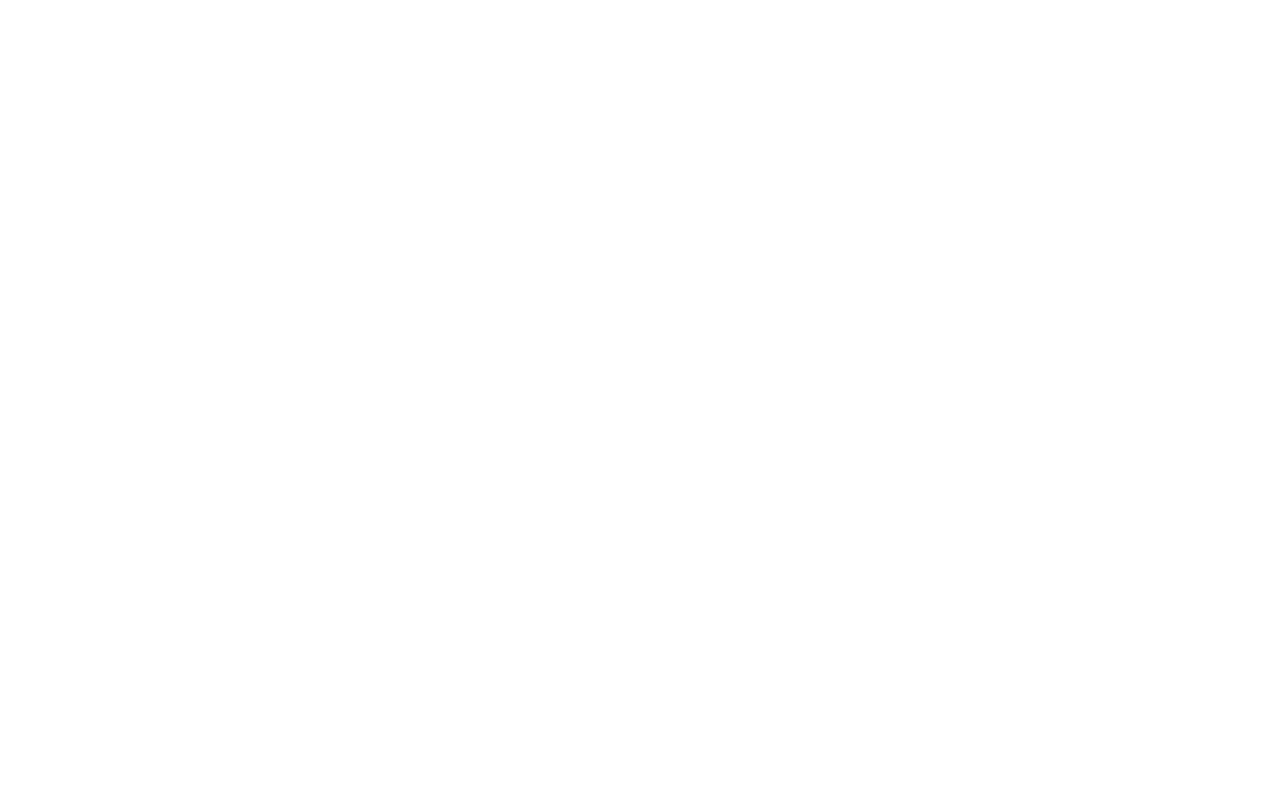
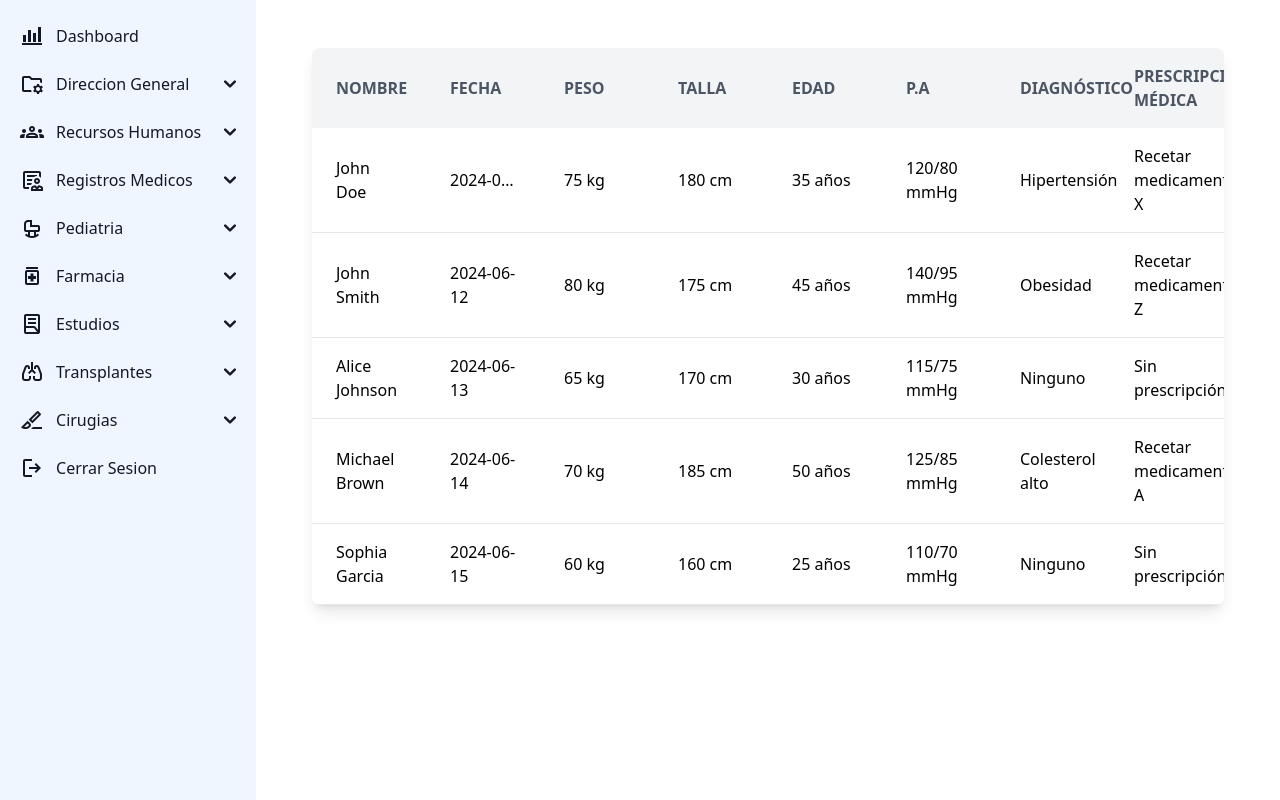
Before and after one commit to Arturo210716/hospital2.0, a Vue app in the folder Frontend/sistema-hospital/: page /listarCitas in a window 1280 px wide. Before the commit this address had no page. Built offline with nearby package versions, Linux system fonts and the light colour scheme.

Commit message:
creacion de modulo de lista para citas

```diff
--- a/Frontend/sistema-hospital/src/components/citas.vue
+++ b/Frontend/sistema-hospital/src/components/citas.vue
@@ -6,6 +6,12 @@
 
                         <!--  -->
                 <div class="mb-6">
+                    <div class="mt-4 py-2">
+                        <div>
+                            <label for="id_busqueda" class="block text-gray-700 dark:text-white mb-1">Buscar ID</label>
+                            <input type="text" id="id_busqueda" class="w-full rounded-lg border py-2 px-3 dark:bg-gray-700 dark:text-white dark:border-none" placeholder="Introduce el ID a buscar" required>
+                        </div>
+                    </div>
                     <div class="grid grid-cols-2 gap-4">
                         <div>
                             <label for="nombre" class="block text-gray-700 dark:text-white mb-1">Nombre</label>
--- /dev/null
+++ b/Frontend/sistema-hospital/src/components/citasLista.vue
@@ -0,0 +1,3 @@
+<template>
+
+</template>
--- /dev/null
+++ b/Frontend/sistema-hospital/src/components/listarCitas.vue
@@ -0,0 +1,72 @@
+<template>
+    <div class="shadow-lg rounded-lg overflow-hidden mx-4 md:mx-10 mt-8">
+        <table class="w-full table-fixed">
+          <thead>
+            <tr class="bg-gray-100">
+              <th class="w-1/4 py-4 px-6 text-left text-gray-600 font-bold uppercase">Nombre</th>
+              <th class="w-1/4 py-4 px-6 text-left text-gray-600 font-bold uppercase">Fecha</th>
+              <th class="w-1/4 py-4 px-6 text-left text-gray-600 font-bold uppercase">Peso</th>
+              <th class="w-1/4 py-4 px-6 text-left text-gray-600 font-bold uppercase">Talla</th>
+              <th class="w-1/4 py-4 px-6 text-left text-gray-600 font-bold uppercase">Edad</th>
+              <th class="w-1/4 py-4 px-6 text-left text-gray-600 font-bold uppercase">P.A</th>
+              <th class="w-1/4 py-4 px-6 text-left text-gray-600 font-bold uppercase">Diagnóstico</th>
+              <th class="w-1/4 py-4 px-6 text-left text-gray-600 font-bold uppercase">Prescripción Médica</th>
+            </tr>
+          </thead>
+          <tbody class="bg-white">
+            <tr>
+              <td class="py-4 px-6 border-b border-gray-200">John Doe</td>
+              <td class="py-4 px-6 border-b border-gray-200 truncate">2024-06-10</td>
+              <td class="py-4 px-6 border-b border-gray-200">75 kg</td>
+              <td class="py-4 px-6 border-b border-gray-200">180 cm</td>
+              <td class="py-4 px-6 border-b border-gray-200">35 años</td>
+              <td class="py-4 px-6 border-b border-gray-200">120/80 mmHg</td>
+              <td class="py-4 px-6 border-b border-gray-200">Hipertensión</td>
+              <td class="py-4 px-6 border-b border-gray-200">Recetar medicamento X</td>
+            </tr>
+            <!-- Más filas de datos aquí -->
+            <tr>
+            <td class="py-4 px-6 border-b border-gray-200">John Smith</td>
+            <td class="py-4 px-6 border-b border-gray-200">2024-06-12</td>
+            <td class="py-4 px-6 border-b border-gray-200">80 kg</td>
+            <td class="py-4 px-6 border-b border-gray-200">175 cm</td>
+            <td class="py-4 px-6 border-b border-gray-200">45 años</td>
+            <td class="py-4 px-6 border-b border-gray-200">140/95 mmHg</td>
+            <td class="py-4 px-6 border-b border-gray-200">Obesidad</td>
+            <td class="py-4 px-6 border-b border-gray-200">Recetar medicamento Z</td>
+            </tr>
+            <tr>
+                <td class="py-4 px-6 border-b border-gray-200">Alice Johnson</td>
+                <td class="py-4 px-6 border-b border-gray-200">2024-06-13</td>
+                <td class="py-4 px-6 border-b border-gray-200">65 kg</td>
+                <td class="py-4 px-6 border-b border-gray-200">170 cm</td>
+                <td class="py-4 px-6 border-b border-gray-200">30 años</td>
+                <td class="py-4 px-6 border-b border-gray-200">115/75 mmHg</td>
+                <td class="py-4 px-6 border-b border-gray-200">Ninguno</td>
+                <td class="py-4 px-6 border-b border-gray-200">Sin prescripción</td>
+            </tr>
+            <tr>
+                <td class="py-4 px-6 border-b border-gray-200">Michael Brown</td>
+                <td class="py-4 px-6 border-b border-gray-200">2024-06-14</td>
+                <td class="py-4 px-6 border-b border-gray-200">70 kg</td>
+                <td class="py-4 px-6 border-b border-gray-200">185 cm</td>
+                <td class="py-4 px-6 border-b border-gray-200">50 años</td>
+                <td class="py-4 px-6 border-b border-gray-200">125/85 mmHg</td>
+                <td class="py-4 px-6 border-b border-gray-200">Colesterol alto</td>
+                <td class="py-4 px-6 border-b border-gray-200">Recetar medicamento A</td>
+            </tr>
+            <tr>
+                <td class="py-4 px-6 border-b border-gray-200">Sophia Garcia</td>
+                <td class="py-4 px-6 border-b border-gray-200">2024-06-15</td>
+                <td class="py-4 px-6 border-b border-gray-200">60 kg</td>
+                <td class="py-4 px-6 border-b border-gray-200">160 cm</td>
+                <td class="py-4 px-6 border-b border-gray-200">25 años</td>
+                <td class="py-4 px-6 border-b border-gray-200">110/70 mmHg</td>
+                <td class="py-4 px-6 border-b border-gray-200">Ninguno</td>
+                <td class="py-4 px-6 border-b border-gray-200">Sin prescripción</td>
+            </tr>
+          </tbody>
+        </table>
+
+    </div>
+</template>
--- a/Frontend/sistema-hospital/src/router/index.js
+++ b/Frontend/sistema-hospital/src/router/index.js
@@ -5,6 +5,7 @@
 import registerP from '@/components/registerPersona.vue'
 import register from '@/components/register.vue'
 import cita from '@/components/citas.vue'
+import listarCitas from '@/components/listarCitas.vue'
 
 const router = createRouter({
   history: createWebHistory(import.meta.env.BASE_URL),
@@ -20,15 +21,6 @@
       component: registerUser
     },
     {
-      path: '/dashboard',
-      name: 'dashboard',
-      component: dashboard,
-      children:[
-        {path:'/registerP', name: 'personas',component:registerP},
-        {path:'/cita', name:'cita', component:cita}
-      ]
-    },
-    {
       path: '/registerP',
       name: 'registerP',
       component: registerP
@@ -38,6 +30,17 @@
       name: 'register',
       component: register
     },
+    {
+      path: '/dashboard',
+      name: 'dashboard',
+      component: dashboard,
+      children:[
+        {path:'/registerP', name: 'personas',component:registerP},
+        {path:'/cita', name:'cita', component:cita},
+        {path:'/listarCitas', name:'listarCitas', component:listarCitas}
+
+      ]
+    }
 
   ]
 })
```
Also changed, not shown: Frontend/sistema-hospital/src/components/registrosMedicos.vue (+16 -4 lines).
